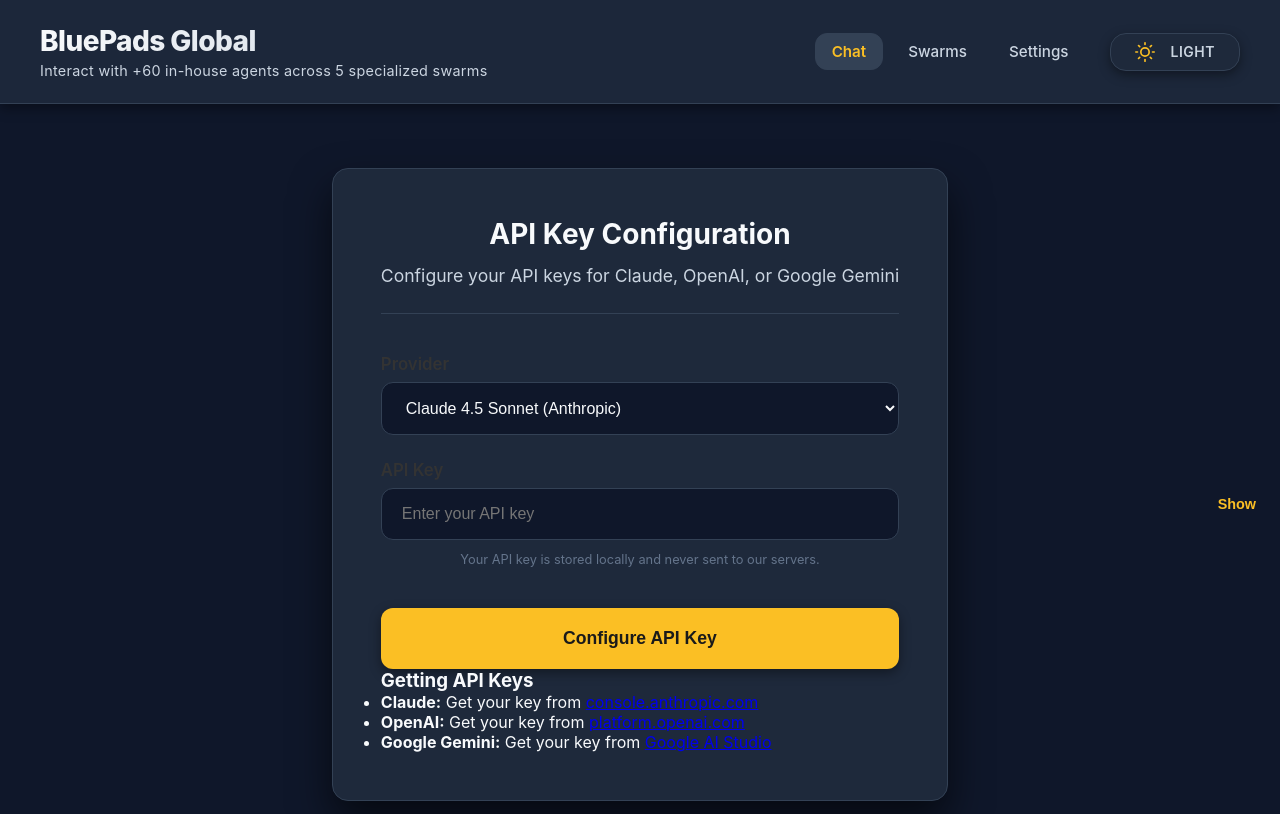
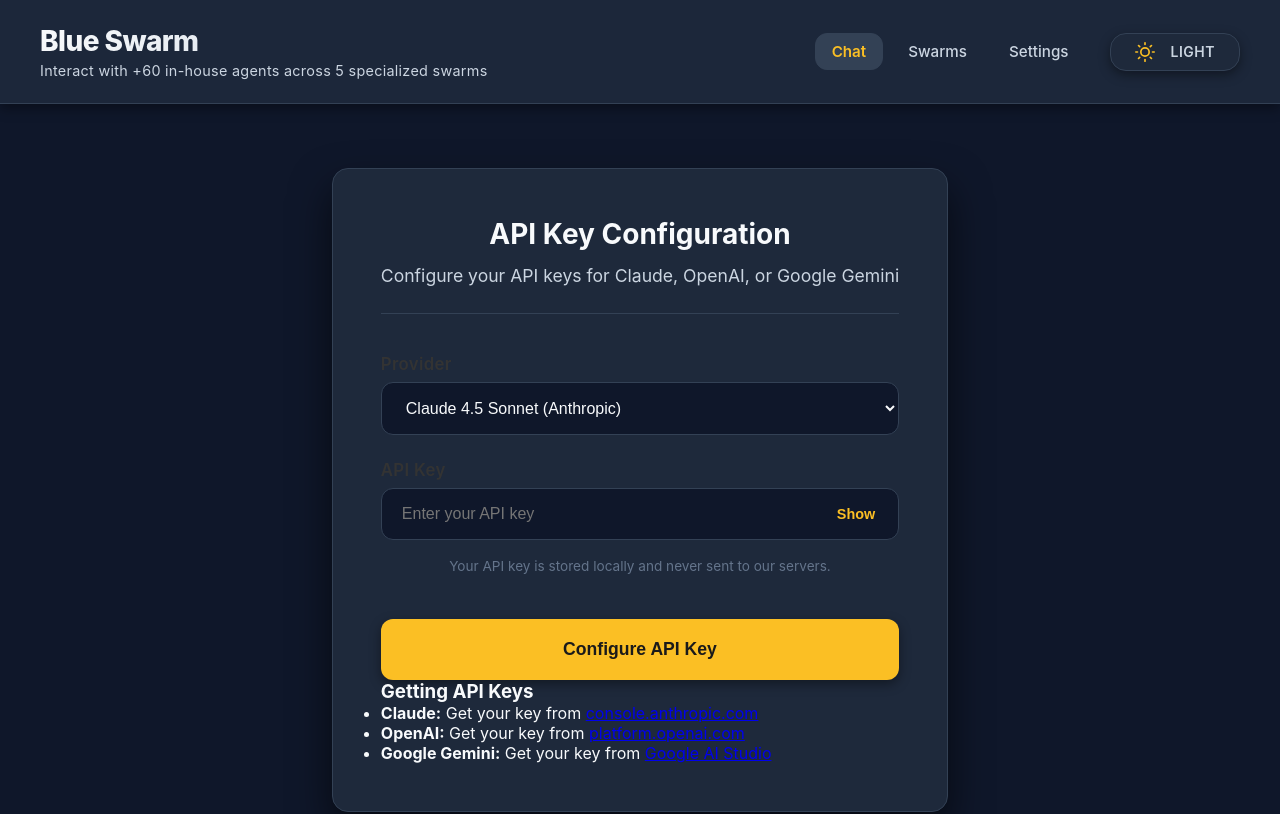
Before and after one commit to shangobashi/bs_v.0.1.1, a React (Create React App) app in the folder frontend/: page /settings in a window 1280 px wide. Shown: the top 814 px of the page. Built offline with nearby package versions, Linux system fonts and the light colour scheme; no server answers.

Commit message:
UI Refinements: Rebranding and Settings page fixes

```diff
--- a/frontend/src/App.jsx
+++ b/frontend/src/App.jsx
@@ -19,7 +19,7 @@ function App() {
           <header className="app-header">
             <div className="header-content">
               <div className="logo-section">
-                <h1 className="app-title">BluePads Global</h1>
+                <h1 className="app-title">Blue Swarm</h1>
                 <p className="app-subtitle">Interact with +60 in-house agents across 5 specialized swarms</p>
               </div>
               <nav className="app-nav">
@@ -60,7 +60,7 @@ function App() {
 
           <footer className="app-footer">
             <div className="footer-content">
-              <p>SwarmAgents WebUI MVP v0.1.0</p>
+              <p>Blue Swarm by Blue Pads</p>
               <p className="footer-tagline">
                 "I am because we are" - Ubuntu Philosophy
               </p>
--- a/frontend/src/styles/components.css
+++ b/frontend/src/styles/components.css
@@ -341,10 +341,14 @@
 
 .form-help {
   display: block;
-  margin-top: 0.75rem;
+  margin-top: 1rem;
   color: var(--text-muted);
-  font-size: 0.8rem;
+  font-size: 0.85rem;
   text-align: center;
+  line-height: 1.6;
+  max-width: 80%;
+  margin-left: auto;
+  margin-right: auto;
 }
 
 /* API Key Manager */
@@ -384,16 +388,19 @@
 
 .form-group label {
   display: block;
-  color: var(--text-primary);
+  color: var(--accent-primary);
   font-weight: 600;
   font-size: 1rem;
   margin-bottom: 0.75rem;
+  letter-spacing: 0.02em;
 }
 
 .form-group select,
 .form-group input {
   width: 100%;
   padding: 1rem 1.25rem;
+  padding-right: 2.5rem;
+  /* Space for arrow */
   background: var(--bg-primary);
   border: 1px solid var(--border-color);
   color: var(--text-primary);
@@ -409,7 +416,7 @@
   box-shadow: 0 0 0 3px rgba(251, 191, 36, 0.15);
 }
 
-.input-with-toggle {
+.key-input-wrapper {
   position: relative;
   display: flex;
   align-items: center;
@@ -1181,6 +1188,7 @@
 .stat-card.total .stat-value {
   color: #D4AF37;
 }
+
 /* Responsive adjustments for Agent Chat */
 @media (max-width: 768px) {
   .chat-header {
@@ -1273,11 +1281,23 @@
 }
 
 @keyframes fadeIn {
-  from { opacity: 0; }
-  to { opacity: 1; }
+  from {
+    opacity: 0;
+  }
+
+  to {
+    opacity: 1;
+  }
 }
 
 @keyframes slideIn {
-  from { transform: translateY(-20px); opacity: 0; }
-  to { transform: translateY(0); opacity: 1; }
+  from {
+    transform: translateY(-20px);
+    opacity: 0;
+  }
+
+  to {
+    transform: translateY(0);
+    opacity: 1;
+  }
 }
```
